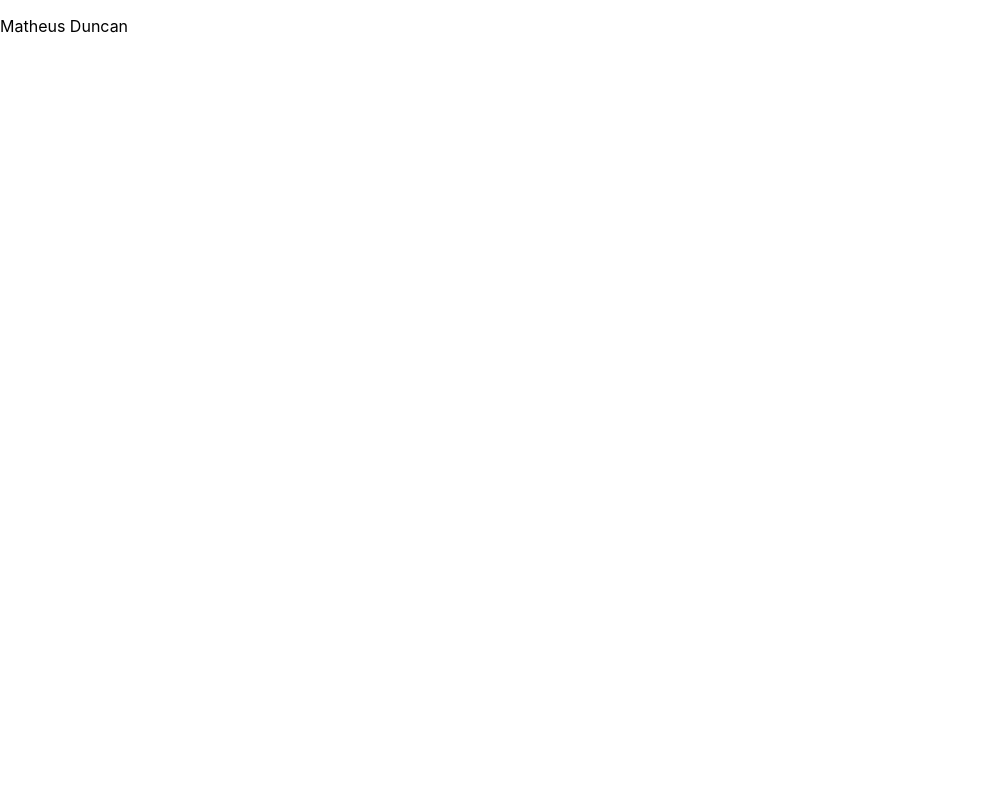
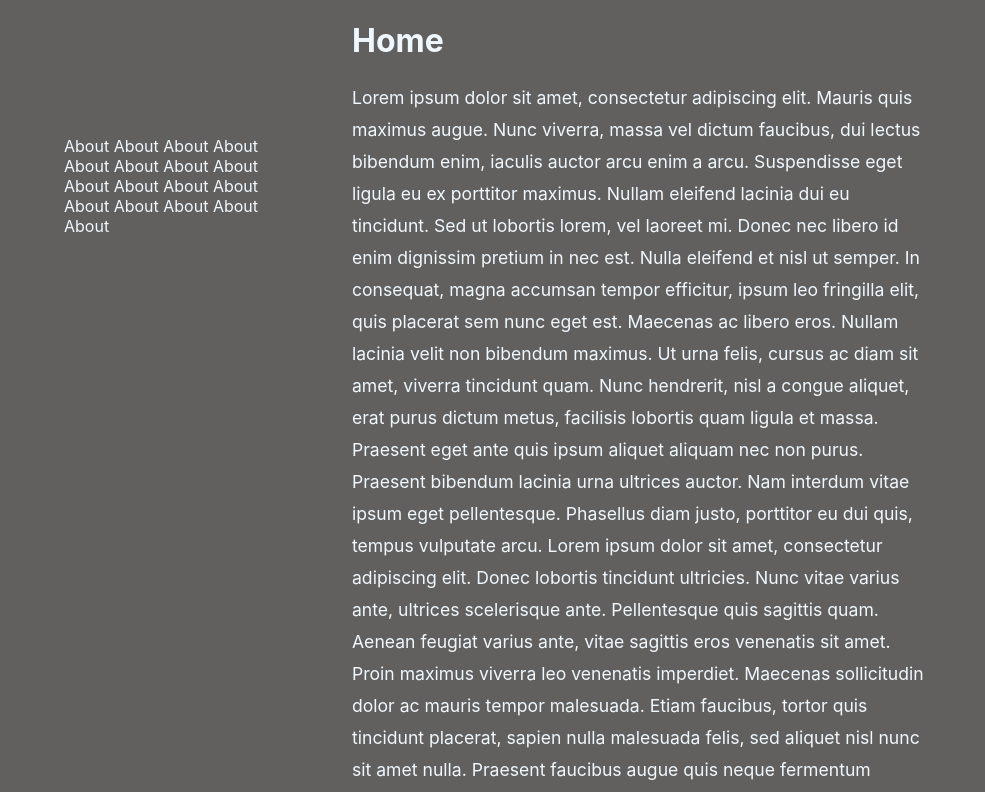
Before and after one commit to Matheus-Du/personal-site, a React (Create React App) app in the folder frontend/: page / in a window 1280 px wide. Shown: the top 792 px of the page, without its empty margins (0-985 px from the left). Built offline with nearby package versions, Linux system fonts and the light colour scheme.

Commit message:
CSS formatting for homepage.

```diff
--- a/frontend/src/index.js
+++ b/frontend/src/index.js
@@ -1,6 +1,6 @@
 import React from 'react';
 import ReactDOM from 'react-dom/client';
-import './static/index.css';
+import './static/css/index.css';
 import App from './pages/App';
 import reportWebVitals from './reportWebVitals';
 
--- a/frontend/src/pages/App.js
+++ b/frontend/src/pages/App.js
@@ -1,4 +1,3 @@
-import '../static/App.css';
 import Home from './Home'
 import { BrowserRouter, Routes, Route } from 'react-router-dom';
 
--- a/frontend/src/pages/Home.js
+++ b/frontend/src/pages/Home.js
@@ -1,14 +1,30 @@
 import React from "react";
+import '../static/css/Home.css'
 
 export default function Home() {
 
 	return (
-		<div className="Home">
-		<header className="Home-header">
-			<p>
-			Matheus Duncan
-			</p>
-		</header>
-		</div>
+		<body>
+			<div className="rowFlex">
+				<div className="sidebar">
+					<p>About About About About About About About About About About About About About About About About About </p>
+				</div>
+				<div className="columnFlex">
+					<header className="Home-header">
+						<h1>Home</h1>
+					</header>
+					<div className="text">
+						<p>
+							Lorem ipsum dolor sit amet, consectetur adipiscing elit. Mauris quis maximus augue. Nunc viverra, massa vel dictum faucibus, dui lectus bibendum enim, iaculis auctor arcu enim a arcu. Suspendisse eget ligula eu ex porttitor maximus. Nullam eleifend lacinia dui eu tincidunt. Sed ut lobortis lorem, vel laoreet mi. Donec nec libero id enim dignissim pretium in nec est. Nulla eleifend et nisl ut semper. In consequat, magna accumsan tempor efficitur, ipsum leo fringilla elit, quis placerat sem nunc eget est. Maecenas ac libero eros. Nullam lacinia velit non bibendum maximus. Ut urna felis, cursus ac diam sit amet, viverra tincidunt quam. Nunc hendrerit, nisl a congue aliquet, erat purus dictum metus, facilisis lobortis quam ligula et massa.
+							Praesent eget ante quis ipsum aliquet aliquam nec non purus. Praesent bibendum lacinia urna ultrices auctor. Nam interdum vitae ipsum eget pellentesque. Phasellus diam justo, porttitor eu dui quis, tempus vulputate arcu. Lorem ipsum dolor sit amet, consectetur adipiscing elit. Donec lobortis tincidunt ultricies. Nunc vitae varius ante, ultrices scelerisque ante. Pellentesque quis sagittis quam. Aenean feugiat varius ante, vitae sagittis eros venenatis sit amet. Proin maximus viverra leo venenatis imperdiet. Maecenas sollicitudin dolor ac mauris tempor malesuada.
+							Etiam faucibus, tortor quis tincidunt placerat, sapien nulla malesuada felis, sed aliquet nisl nunc sit amet nulla. Praesent faucibus augue quis neque fermentum cursus. Aliquam sagittis fermentum vulputate. Aenean fermentum ex augue, sit amet iaculis diam sodales luctus. Nullam nec turpis vehicula, aliquet sapien sit amet, facilisis est. Aenean sit amet semper lectus. Fusce ac leo accumsan odio condimentum viverra.
+							Praesent laoreet convallis dui nec faucibus. Mauris mattis tellus sit amet urna vulputate ultrices in id dolor. Aliquam eget tellus congue, lacinia justo vel, tempor odio. Nam pharetra velit libero. Nulla sit amet justo neque. Donec tincidunt sapien eget justo pulvinar, nec rhoncus quam egestas. Etiam maximus venenatis venenatis. Suspendisse porta sollicitudin fermentum. Pellentesque sed libero nec nisl efficitur aliquam ut eget orci. Cras vel metus vitae nisl aliquet convallis. Nunc egestas felis non tempor condimentum. Morbi non leo pharetra urna dignissim sagittis at ut purus. Fusce at metus vestibulum, tristique quam sed, egestas ligula.
+							Morbi interdum tortor justo, quis venenatis turpis venenatis in. Etiam eget consequat tellus. Aliquam rhoncus tempor congue. Aliquam id ultrices velit, ac venenatis ex. Maecenas vehicula dolor turpis, eu sollicitudin massa luctus nec. Nunc suscipit, ipsum ac placerat sodales, diam orci ornare sapien, id suscipit nunc mi vehicula ligula. Integer lacinia ligula ut sagittis posuere. Vivamus a eros ac velit volutpat pharetra. Fusce non pellentesque nisl. Aenean euismod lacus ut est iaculis facilisis. Donec aliquet ipsum pulvinar, sodales est in, blandit nisl. Fusce rutrum sed velit sed sodales.
+						</p>
+					</div>
+				</div>
+				<div className="sidebar" />
+			</div>
+		</body>
 	);
 }
--- a/frontend/src/static/App.css
+++ /dev/null
@@ -1,38 +0,0 @@
-.App {
-  text-align: center;
-}
-
-.App-logo {
-  height: 40vmin;
-  pointer-events: none;
-}
-
-@media (prefers-reduced-motion: no-preference) {
-  .App-logo {
-    animation: App-logo-spin infinite 20s linear;
-  }
-}
-
-.App-header {
-  background-color: #282c34;
-  min-height: 100vh;
-  display: flex;
-  flex-direction: column;
-  align-items: center;
-  justify-content: center;
-  font-size: calc(10px + 2vmin);
-  color: white;
-}
-
-.App-link {
-  color: #61dafb;
-}
-
-@keyframes App-logo-spin {
-  from {
-    transform: rotate(0deg);
-  }
-  to {
-    transform: rotate(360deg);
-  }
-}
--- /dev/null
+++ b/frontend/src/static/css/Home.css
@@ -0,0 +1,33 @@
+.rowFlex {
+  margin-left: 5%;
+  margin-right: 5%;
+  display: flex;
+  flex-direction: row;
+  justify-content: space-evenly;
+}
+
+.columnFlex {
+  width: 50%;
+  flex-basis: 50%;
+  flex-grow: 2;
+}
+
+.text {
+  font-size: 1.1rem;
+  line-height: 2rem;
+  margin-bottom: 1rem;
+}
+
+.sidebar {
+  flex-basis: 20%;
+  height: fit-content;
+  padding-right: 5%;
+  position: sticky;
+  top: 15%;
+}
+
+body {
+    background-color: #61605e;
+    font-style: normal;
+    color: aliceblue;
+}
```
Also changed, not shown: frontend/src/static/css/index.css (renamed from frontend/src/static/index.css).
